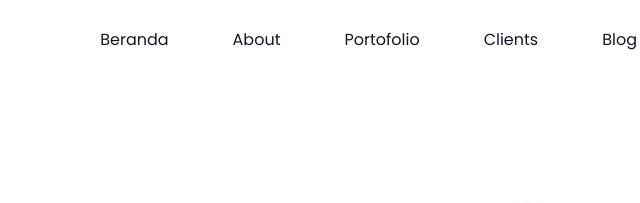
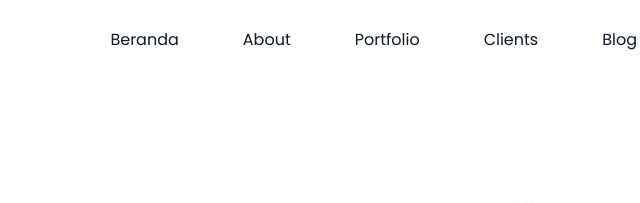
Before and after one commit to saeefudin/portfolio-tailwind, a website: page index.html in a window 1280 px wide. Shown: the top 203 px of the page, 422-1062 px from the left. Drawn offline with Linux system fonts and the light colour scheme.

Commit message:
ganti idnavbar portfolio

```diff
--- a/index.html
+++ b/index.html
@@ -33,7 +33,7 @@
                   <a href="#about" class="text-base text-dark py-2 mx-8 flex group-hover:text-primary">About</a>
                 </li>
                 <li class="group">
-                  <a href="#portofolio" class="text-base text-dark py-2 mx-8 flex group-hover:text-primary">Portofolio</a>
+                  <a href="#portfolio" class="text-base text-dark py-2 mx-8 flex group-hover:text-primary">Portfolio</a>
                 </li>
                 <li class="group">
                   <a href="#clients" class="text-base text-dark py-2 mx-8 flex group-hover:text-primary">Clients</a>
```
